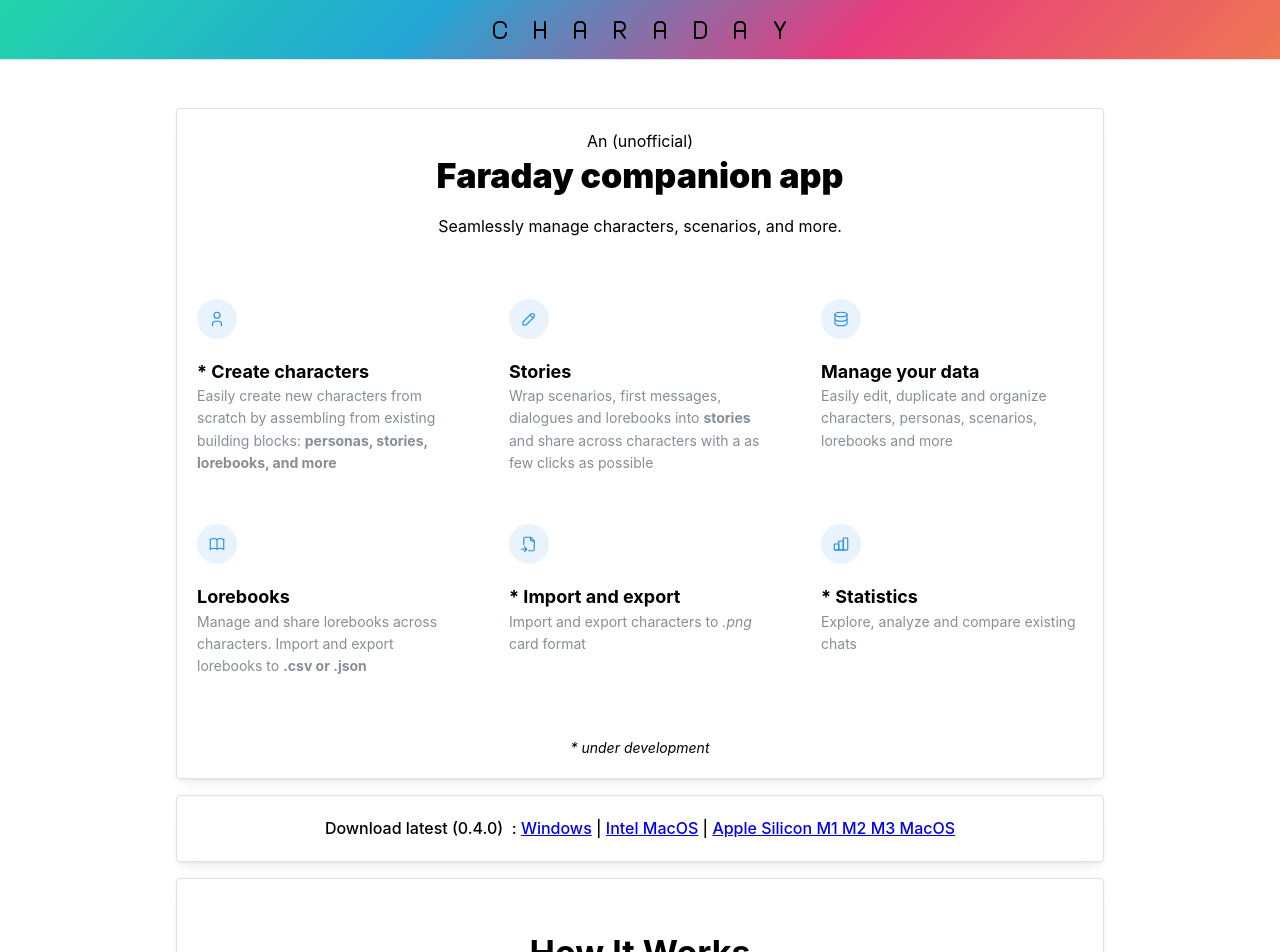
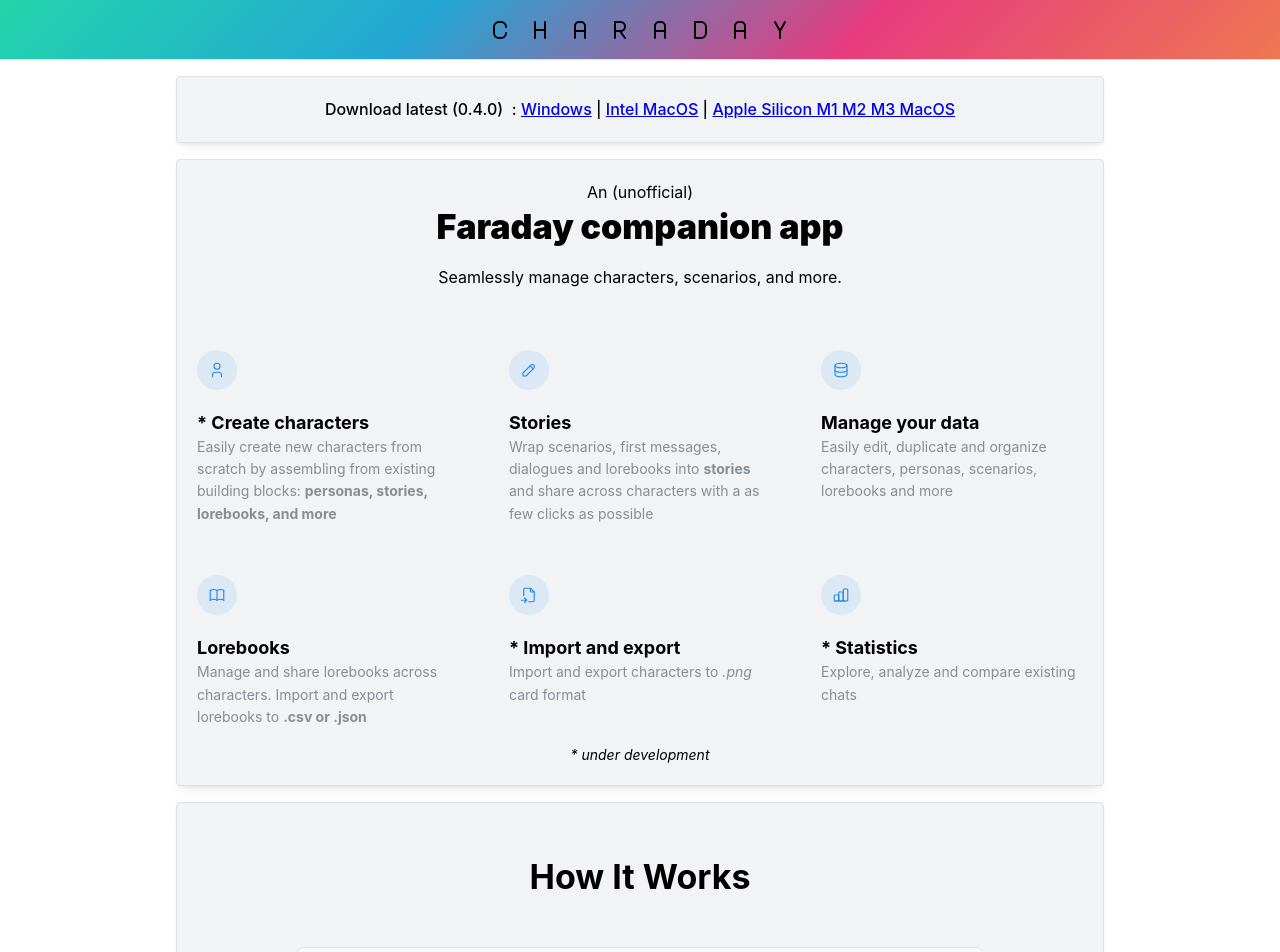
Before and after one commit to gam3dotdev/website, a Next.js app: page / in a window 1280 px wide. Shown: the top 952 px of the page. Built offline with nearby package versions, Linux system fonts and the light colour scheme.

Commit message:
Better colors

```diff
--- a/pages/Welcome.module.css
+++ b/pages/Welcome.module.css
@@ -1,5 +1,5 @@
 .wrapper {
-  padding-top: calc(var(--mantine-spacing-xl));
+  /* padding-top: calc(var(--mantine-spacing-xl)); */
   padding-bottom: calc(var(--mantine-spacing-xl));
 }
 
--- a/pages/index.tsx
+++ b/pages/index.tsx
@@ -91,7 +91,14 @@
 
   return (
     <Container className={classes.wrapper}>
-      <Paper withBorder shadow='sm' style={{ padding: 20 }}>
+      <Paper withBorder shadow='sm' style={{ padding: 20 }} ta="center" fw={500} bg="var(--mantine-color-gray-1)">
+        Download latest (0.4.0) &nbsp;:&nbsp;
+        <a href="https://github.com/gam3dotdev/website/releases/latest/download/Charaday-Setup-0.4.0.exe">Windows</a>&nbsp;|&nbsp;
+        <a href="https://github.com/gam3dotdev/website/releases/latest/download/Charaday-0.4.0.dmg">Intel MacOS</a>&nbsp;|&nbsp;
+        <a href="https://github.com/gam3dotdev/website/releases/latest/download/Charaday-0.4.0-arm64.dmg">Apple Silicon M1 M2 M3 MacOS</a>
+      </Paper>
+
+      <Paper withBorder shadow='sm' style={{ padding: 20 }} bg="var(--mantine-color-gray-1)" mt="md">
         <Text size="md" className={classes.description}>
           An (unofficial)
         </Text>
@@ -112,20 +119,12 @@
           {features}
         </SimpleGrid>
 
-        <Space h={60} />
-        <Text size="sm" className={classes.description}>
+        <Text size="sm" className={classes.description} mt="md">
           <i>* under development</i>
         </Text>
       </Paper>
 
-      <Paper withBorder shadow='sm' style={{ padding: 20 }} mt="md" ta="center" fw={500}>
-        Download latest (0.4.0) &nbsp;:&nbsp;
-        <a href="https://github.com/gam3dotdev/website/releases/latest/download/Charaday-Setup-0.4.0.exe">Windows</a>&nbsp;|&nbsp;
-        <a href="https://github.com/gam3dotdev/website/releases/latest/download/Charaday-0.4.0.dmg">Intel MacOS</a>&nbsp;|&nbsp;
-        <a href="https://github.com/gam3dotdev/website/releases/latest/download/Charaday-0.4.0-arm64.dmg">Apple Silicon M1 M2 M3 MacOS</a>
-      </Paper>
-
-      <Paper withBorder shadow='sm' style={{ padding: 20 }} mt="md">
+      <Paper withBorder shadow='sm' style={{ padding: 20 }} mt="md" bg="var(--mantine-color-gray-1)">
         <HowItWorks />
       </Paper>
     </Container>
```
